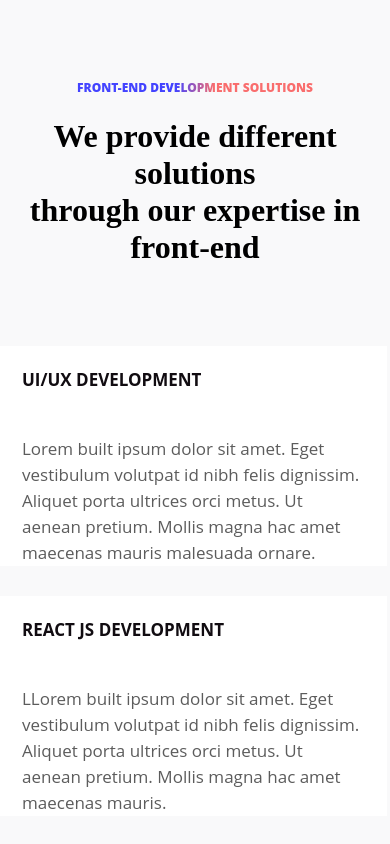
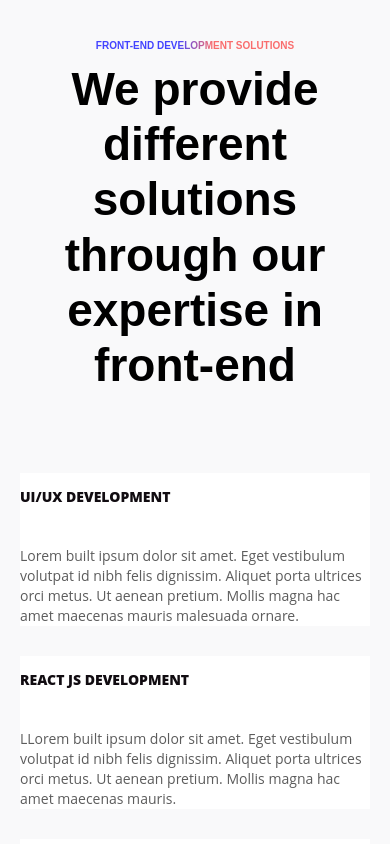
Before and after one commit to semyonsurkov/frontend-projects, a plain HTML site: page 01_block/index.html in a window 390 px wide. Shown: the top 844 px of the page. Drawn offline with Linux system fonts and the light colour scheme.

Commit message:
Update fonts

```diff
--- a/01_block/style.css
+++ b/01_block/style.css
@@ -1,6 +1,9 @@
 body {
   background-color: #f9f9fa;
 }
+
+@import url('https://fonts.googleapis.com/css2?family=Open+Sans:wght@400;700;800&display=swap');
+@import url('https://fonts.cdnfonts.com/css/galano-grotesque-alt');
 
 * {
   box-sizing: border-box;
@@ -16,7 +19,7 @@ body {
 .page__title {
   text-align: center;
   text-transform: uppercase;
-  font-family: 'Open Sans';
+  font-family: 'Galano Grotesque', sans-serif;
   font-style: normal;
   font-weight: 800;
   font-size: 12px;
@@ -35,6 +38,11 @@ body {
 .page__header {
   text-align: center;
   margin-bottom: 80px;
+  font-family: 'Galano Grotesque', sans-serif;
+  font-size: 46px;
+  line-height: 120%;
+
+  text-align: center;
 }
 
 .blocks {
@@ -57,12 +65,13 @@ body {
   margin-top: 22px;
   margin-bottom: 0;
   text-transform: uppercase;
-  font-family: 'Open Sans';
+  font-family: 'Open Sans', sans-serif;
   font-style: normal;
-  font-weight: 700;
+  font-weight: 800;
   font-size: 17px;
   line-height: 23px;
   text-transform: uppercase;
+
   color: #110c11;
 }
 
@@ -73,10 +82,78 @@ body {
   font-family: 'Open Sans';
   font-style: normal;
   line-height: 26px;
-  font-family: 'Open Sans';
-  font-style: normal;
   font-weight: 400;
   font-size: 17px;
   line-height: 26px;
   color: #5c5c5c;
 }
+
+/* Для смартфона */
+@media screen and (max-width: 480px) {
+  .page {
+    max-width: 100%;
+    padding: 0 20px;
+  }
+
+  .page__title {
+    font-size: 10px;
+    line-height: 12px;
+    margin-top: 40px;
+    margin-bottom: 10px;
+  }
+
+  .blocks__item {
+    max-width: 100%;
+    max-height: none;
+  }
+
+  .blocks__item-title {
+    font-size: 14px;
+    line-height: 18px;
+    margin-left: 0;
+    margin-top: 15px;
+  }
+
+  .blocks__item-text {
+    font-size: 14px;
+    line-height: 20px;
+    margin-left: 0;
+    margin-top: 5px;
+    margin-right: 0;
+  }
+}
+
+/* Для планшета */
+@media screen and (min-width: 481px) and (max-width: 768px) {
+  .page {
+    max-width: 100%;
+    padding: 0 20px;
+  }
+
+  .page__title {
+    font-size: 12px;
+    line-height: 14px;
+    margin-top: 60px;
+    margin-bottom: 15px;
+  }
+
+  .blocks__item {
+    max-width: 100%;
+    max-height: none;
+  }
+
+  .blocks__item-title {
+    font-size: 16px;
+    line-height: 20px;
+    margin-left: 0;
+    margin-top: 15px;
+  }
+
+  .blocks__item-text {
+    font-size: 16px;
+    line-height: 24px;
+    margin-left: 0;
+    margin-top: 5px;
+    margin-right: 0;
+  }
+}
```
Also changed, not shown: 01_block/index.html (+3 -1 lines).
